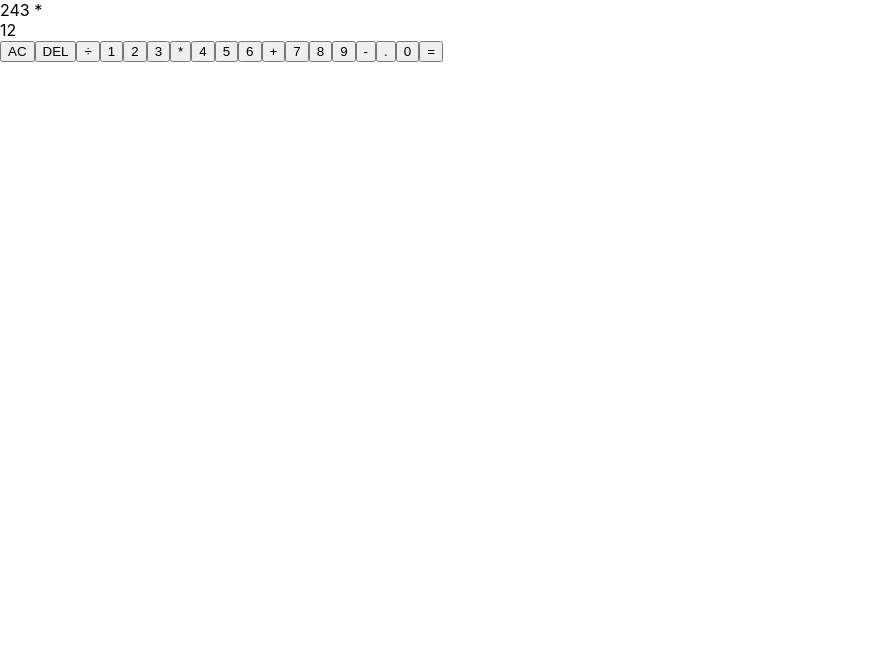
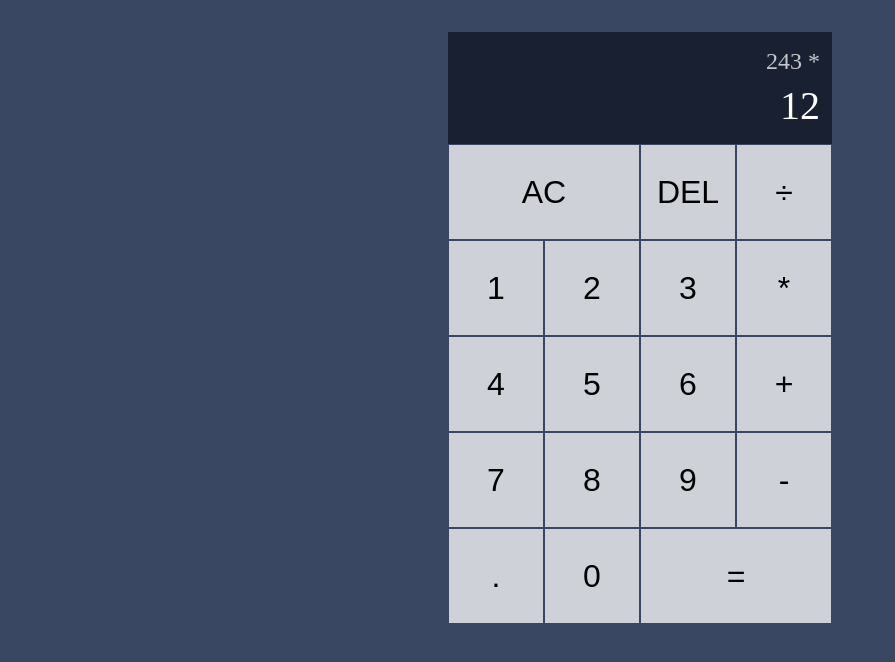
Before and after one commit to icecrimu/calculator-app, a React (Create React App) app: page / in a window 1280 px wide. Shown: the top 662 px of the page, without its empty margins (0-895 px from the left). Built offline with nearby package versions, Linux system fonts and the light colour scheme.

Commit message:
Style calculator layout

```diff
--- a/src/index.css
+++ b/src/index.css
@@ -1,13 +1,59 @@
+*,
+*::before,
+*::after {
+  box-sizing: border-box;
+}
+
 body {
   margin: 0;
-  font-family: -apple-system, BlinkMacSystemFont, 'Segoe UI', 'Roboto', 'Oxygen',
-    'Ubuntu', 'Cantarell', 'Fira Sans', 'Droid Sans', 'Helvetica Neue',
-    sans-serif;
-  -webkit-font-smoothing: antialiased;
-  -moz-osx-font-smoothing: grayscale;
+  background: #3a4763;
 }
 
-code {
-  font-family: source-code-pro, Menlo, Monaco, Consolas, 'Courier New',
-    monospace;
+.calculator-grid {
+  display: grid;
+  margin-top: 2rem;
+  justify-content: center;
+  grid-template-columns: repeat(4, 6rem);
+  grid-template-rows: minmax(7rem, auto) repeat(5, 6rem);
 }
+
+.calculator-grid > button {
+  cursor: pointer;
+  font-size: 2rem;
+  border: 1px solid #3a4763;
+  outline: none;
+  background: rgba(255, 255, 255, 0.75);
+}
+
+.calculator-grid > button:hover,
+.calculator-grid > button:focus {
+  background: rgba(255, 255, 255, 0.9);
+}
+
+.span-two {
+  grid-column: span 2;
+}
+
+.output {
+  grid-column: 1 / -1;
+  background: #182031;
+  display: flex;
+  flex-direction: column;
+  align-items: flex-end;
+  justify-content: space-around;
+  padding: 0.75rem;
+  word-wrap: break-word;
+  word-break: break-all;
+}
+
+.output,
+.previous-operand {
+  color: rgba(255, 255, 255, 0.75);
+  font-size: 1.5rem;
+}
+
+.output,
+.current-operand {
+  color: #ffff;
+  font-size: 2.5rem;
+}
```
